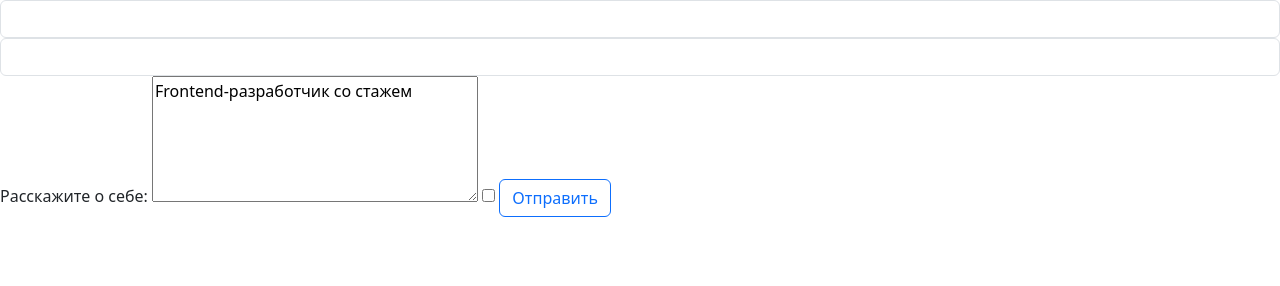
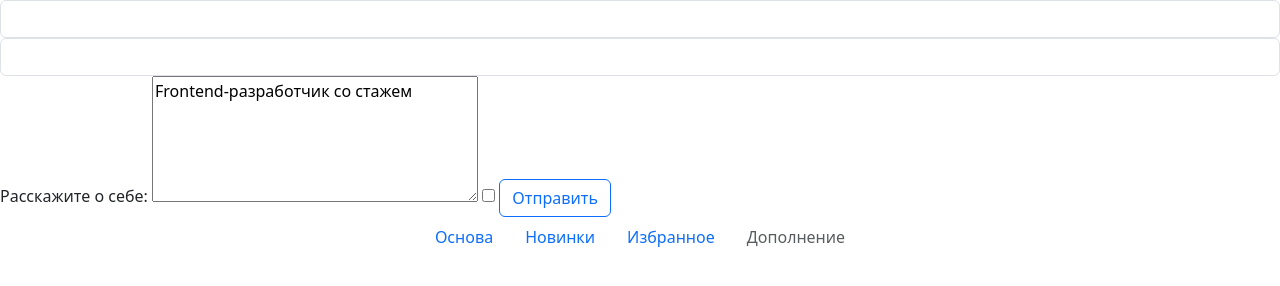
Before and after one commit to Rinaleo/git444, a plain HTML site: page index.html in a window 1280 px wide. Drawn offline with nearby package versions, Linux system fonts and the light colour scheme.

Commit message:
панель навигации

```diff
--- a/index.html
+++ b/index.html
@@ -61,6 +61,20 @@
         <input class="btn btn-outline-primary" value="Отправить" type="button">
     </form>
 
+<ul class="nav justify-content-center">
+  <li class="nav-item">
+    <a class="nav-link active" aria-current="page" href="#">Основа</a>
+  </li>
+  <li class="nav-item">
+    <a class="nav-link" href="#">Новинки</a>
+  </li>
+  <li class="nav-item">
+    <a class="nav-link" href="#">Избранное</a>
+  </li>
+  <li class="nav-item">
+    <a class="nav-link disabled">Дополнение</a>
+  </li>
+</ul>
 
 
 </body>
```
